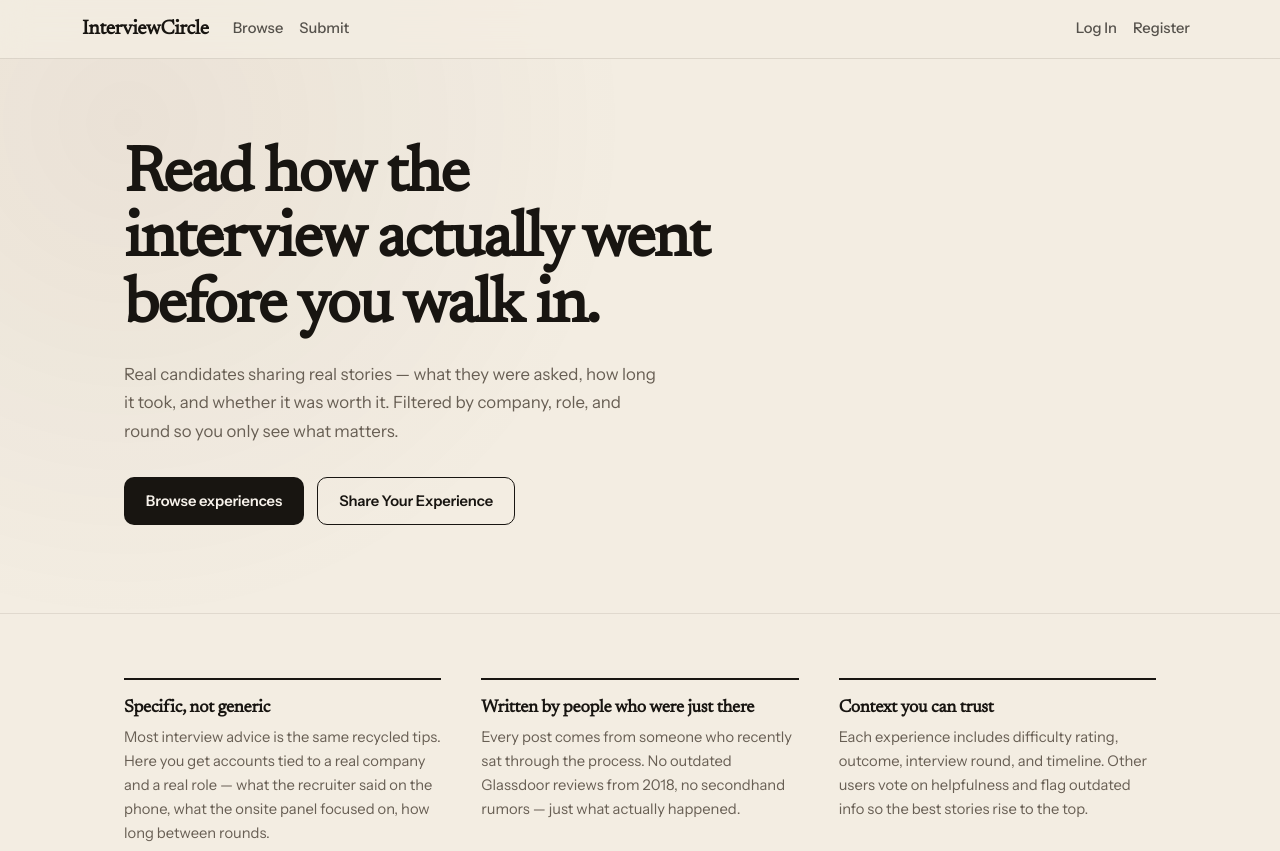
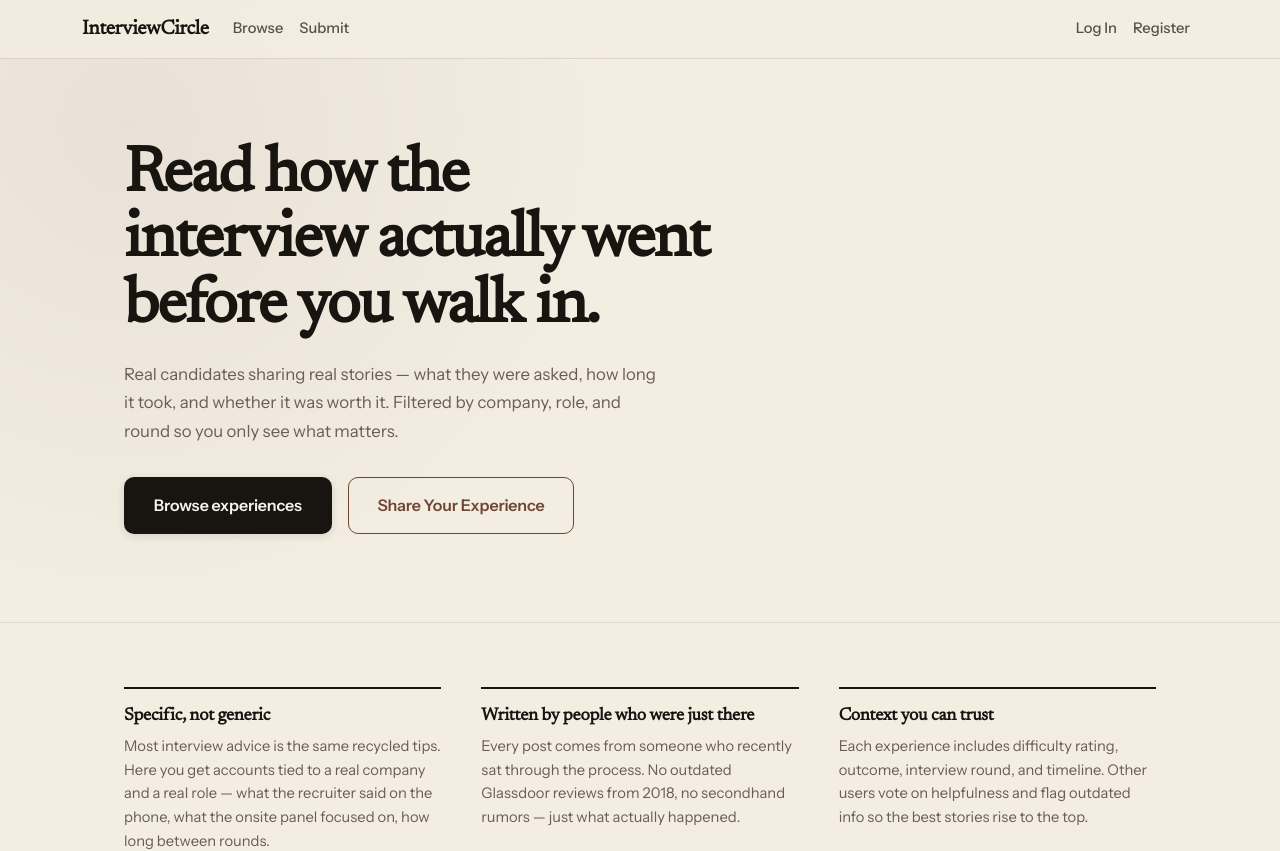
Before and after one commit to Kushal187/interview-circle, a React (Vite) app in the folder frontend/: page / in a window 1280 px wide. Shown: the top 851 px of the page. Built offline with nearby package versions, Linux system fonts and the light colour scheme; no server answers.

Commit message:
Polish landing page CTAs with larger, differentiated buttons

```diff
--- a/frontend/src/pages/LandingPage.css
+++ b/frontend/src/pages/LandingPage.css
@@ -55,31 +55,34 @@
   display: flex;
   flex-wrap: wrap;
   align-items: center;
-  gap: 0.85rem;
+  gap: 1rem;
 }
 
 .lp-btn-primary {
   display: inline-flex;
   align-items: center;
   justify-content: center;
-  min-height: 44px;
-  padding: 0.7rem 1.3rem;
+  min-height: 52px;
+  padding: 0.9rem 1.8rem;
   border: 1px solid transparent;
   border-radius: 10px;
-  font-size: 0.92rem;
+  font-size: 1rem;
   font-weight: 600;
   letter-spacing: -0.01em;
   text-decoration: none;
   background: var(--lp-ink);
   color: #f7f2eb;
+  box-shadow: 0 2px 8px rgba(24, 21, 17, 0.12);
   transition:
     background-color 0.18s ease,
+    box-shadow 0.18s ease,
     transform 0.18s ease;
 }
 
 .lp-btn-primary:hover {
   background: #2a2520;
   color: #fff8ef;
+  box-shadow: 0 6px 16px rgba(24, 21, 17, 0.2);
   transform: translateY(-1px);
 }
 
@@ -87,16 +90,16 @@
   display: inline-flex;
   align-items: center;
   justify-content: center;
-  min-height: 44px;
-  padding: 0.7rem 1.3rem;
-  border: 1.5px solid var(--lp-ink);
+  min-height: 52px;
+  padding: 0.9rem 1.8rem;
+  border: 1.5px solid var(--lp-accent);
   border-radius: 10px;
-  font-size: 0.92rem;
+  font-size: 1rem;
   font-weight: 600;
   letter-spacing: -0.01em;
   text-decoration: none;
   background: transparent;
-  color: var(--lp-ink);
+  color: var(--lp-accent);
   transition:
     background-color 0.18s ease,
     color 0.18s ease,
@@ -104,8 +107,8 @@
 }
 
 .lp-btn-secondary:hover {
-  background: var(--lp-ink);
-  color: #f7f2eb;
+  background: var(--lp-accent);
+  color: #fff8ef;
   transform: translateY(-1px);
 }
 
```
